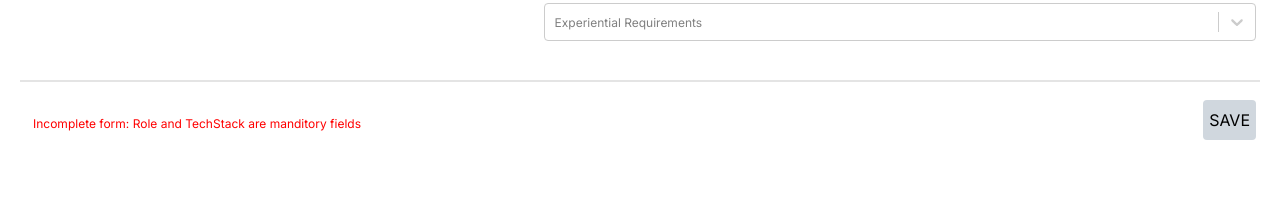
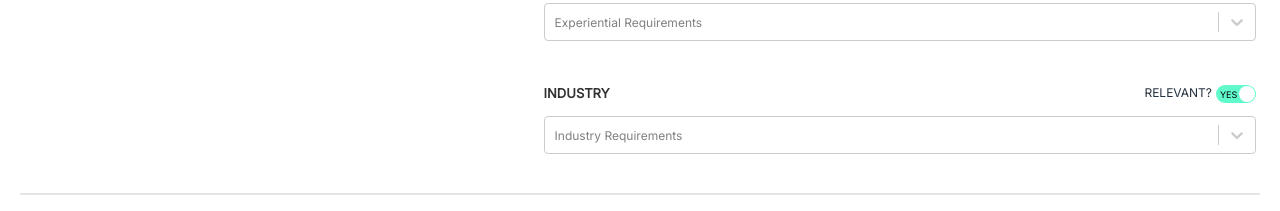
Before and after one commit to tammer/bootstrap-practice, a React (Create React App) app: page /requirements in a window 1280 px wide. Shown: the part 1305-1516 px from the top of the page. Before the commit the page ends 1473 px from the top, so only its background shows below. Built offline with nearby package versions, Linux system fonts and the light colour scheme; no server answers; sample sign-in values are in the browser's storage.

Commit message:
Industry

```diff
--- a/src/pages/requirements2.jsx
+++ b/src/pages/requirements2.jsx
@@ -277,6 +277,13 @@ const Requirements = () => {
                     "Experiential Requirements"
                   )}
                 />
+                <SectionRight
+                  subtitle="Industry"
+                  canBeDisabled={true}
+                  isActive={formState["Industry"]["active"]}
+                  updateActive={(e) => updateActive("Industry", e)}
+                  selector={MakeSelector("Industry", "Industry Requirements")}
+                />
               </div>
             </div>
 
```
